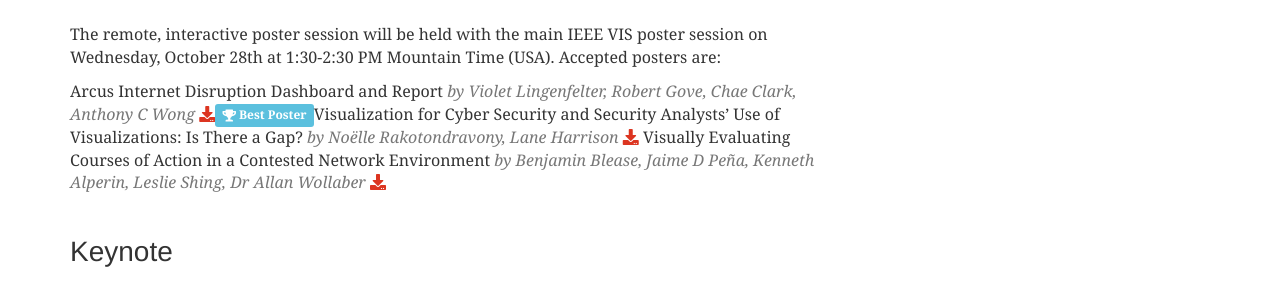
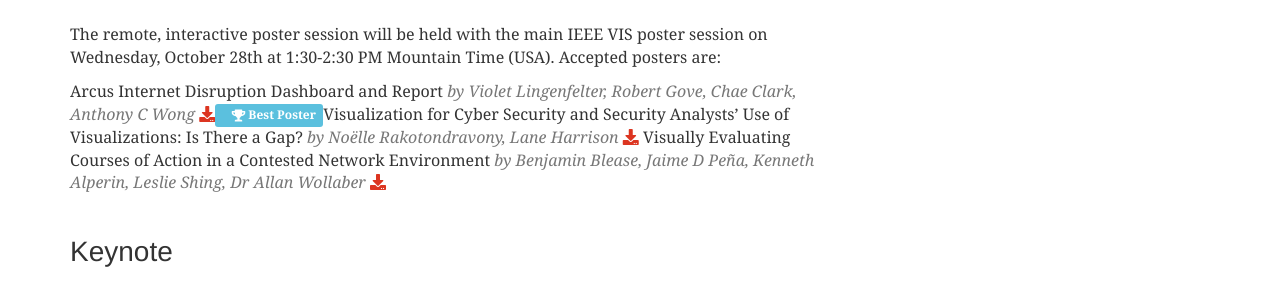
Before and after one commit to vizsec/vizsec.github.io, a Jekyll site: the page built from vizsec2020/index.html, in a window 1280 px wide and 900 px high, scrolled down 1508 px. Shown: the part 156-443 px from the top of the window. Built offline with Jekyll 4.4.1, drawn with Linux system fonts in a browser that asks for light colours; nearby versions of some CDN libraries.

Commit message:
best poster

```diff
--- a/vizsec2020/index.html
+++ b/vizsec2020/index.html
@@ -198,8 +198,8 @@
         Arcus Internet Disruption Dashboard and Report
         <em class="text-muted"> by Violet Lingenfelter, Robert Gove, Chae Clark, Anthony C Wong</em>
         <a href="/files/2020/vizsec20b-sub1002-cam-i5.pdf" style="border: none; text-indent: 0em;">
-            <i class="fa fa-download"></i></a><span class="label label-info"><i
-            class="fa fa-trophy"></i> Best Poster</span>
+            <i class="fa fa-download"></i></a><span class="label label-info">&nbsp;&nbsp;
+        <i class="fa fa-trophy"></i> Best Poster</span>
     </tr>
 
 
```
